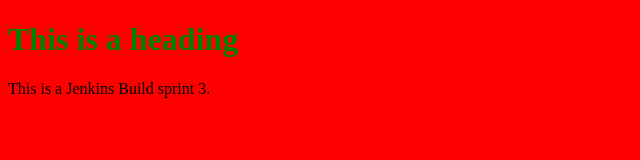
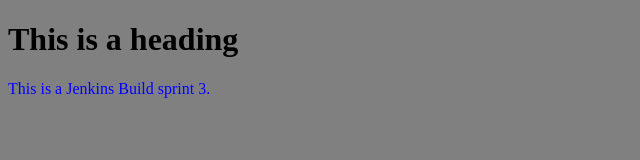
Before and after one commit to Swati1987/indexfile, a plain HTML site: page index.html in a window 1280 px wide. Shown: the whole page, without its empty margins (0-640 px from the left). Drawn offline with Linux system fonts and the light colour scheme.

Commit message:
nona ka fav. color

```diff
--- a/index.html
+++ b/index.html
@@ -2,9 +2,9 @@
 <html>
 	<head>
 <style>
-body {background-color: red;}
-h1   {color: green;}
-p    {color: black;}
+body {background-color: grey;}
+h1   {color: black;}
+p    {color: blue;}
 </style>
 	</head>
 	<body>
```
